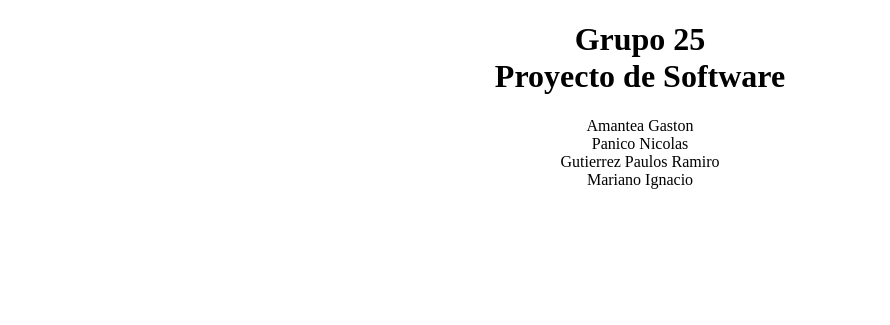
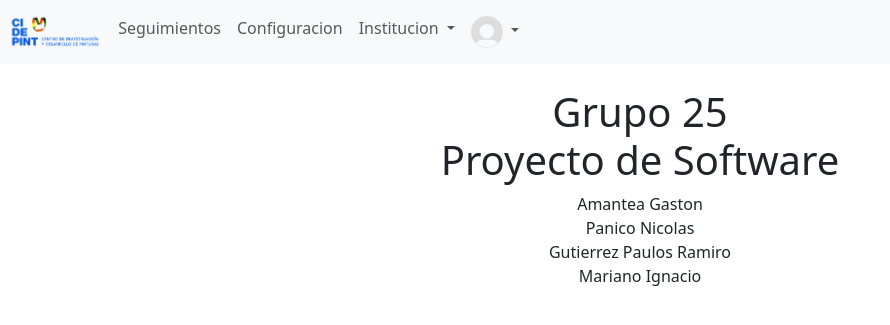
Before and after one commit to pnco200/proyecto-de-software, a Flask app: page / in a window 1280 px wide. Shown: the top 325 px of the page, without its empty margins (0-890 px from the left). Run offline with Flask 3, Linux system fonts and the light colour scheme.

Commit message:
Agregado layout_navbar (usar siempre)

```diff
--- a/admin/src/web/templates/home.html
+++ b/admin/src/web/templates/home.html
@@ -1,4 +1,4 @@
-{% extends "layout.html" %}
+{% extends "layout_navbar.html" %}
 
 {% block content %}
  <style>
--- /dev/null
+++ b/admin/src/web/templates/layout_navbar.html
@@ -0,0 +1,61 @@
+<!DOCTYPE html>
+<html lang="en">
+<head>
+    <meta charset="UTF-8">
+    <meta name="viewport" content="width=device-width, initial-scale=1.0">
+	<link rel="stylesheet" href="../../../static/styles/navbar.css">
+    <!-- Bootstrap 5 CSS -->
+    <link href="https://cdn.jsdelivr.net/npm/bootstrap@5.3.2/dist/css/bootstrap.min.css" rel="stylesheet"
+          integrity="sha384-T3c6CoIi6uLrA9TneNEoa7RxnatzjcDSCmG1MXxSR1GAsXEV/Dwwykc2MPK8M2HN" crossorigin="anonymous">
+    <title>CIDEPINT</title>
+</head>
+<body>
+<!-- Navbar -->
+<nav class="navbar navbar-expand-lg navbar-light bg-light">
+    <img src="../../../static/img/cidepint.png" class="img-fluid logoImg" alt="logo" >
+    <button class="navbar-toggler" type="button" data-bs-toggle="collapse" data-bs-target="#navbarNavDropdown"
+            aria-controls="navbarNavDropdown" aria-expanded="false" aria-label="Toggle navigation">
+        <span class="navbar-toggler-icon"></span>
+    </button>
+    <div class="collapse navbar-collapse" id="navbarNavDropdown">
+        <ul class="navbar-nav">
+            <li class="nav-item">
+                <a class="nav-link" href="#">Seguimientos</a>
+            </li>
+            <li class="nav-item">
+                <a class="nav-link" href="#">Configuracion</a>
+            </li>
+            <li class="nav-item dropdown" data-bs-toggle="dropdown1">
+                <a class="nav-link dropdown-toggle" href="#" id="navbarDropdownMenuLink" role="button"
+                   data-bs-toggle="dropdown" aria-haspopup="true" aria-expanded="false">
+                    Institucion
+                </a>
+                <ul class="dropdown-menu" aria-labelledby="navbarDropdownMenuLink">
+                    <li><a class="dropdown-item" href="">CIDEPINT</a></li>
+                    <li><a class="dropdown-item" href="">X</a></li>
+                    <li><a class="dropdown-item" href="">Y</a></li>
+                </ul>
+            </li>
+			<li class="nav-item dropdown" data-bs-toggle="dropdown2">
+                <a class="nav-link dropdown-toggle" href="" id="navbarDropdownMenuLink" role="button"
+                   data-bs-toggle="dropdown" aria-haspopup="true" aria-expanded="false">
+                    <img src="../../../static/img/pfp.png" alt="" class="profilePic">
+                </a>
+                <ul class="dropdown-menu" aria-labelledby="navbarDropdownMenuLink">
+                    <li><a class="dropdown-item" href="">Ver perfil</a></li>
+                    <li><a class="dropdown-item" href="">Cerrar sesion</a></li>
+                </ul>
+            </li>
+        </ul>
+    </div>
+</nav>
+
+<div class="container mt-4">
+    {% block content %}{% endblock %}
+</div>
+
+<script src="https://cdn.jsdelivr.net/npm/bootstrap@5.3.2/dist/js/bootstrap.bundle.min.js"
+        integrity="sha384-C6RzsynM9kWDrMNeT87bh95OGNyZPhcTNXj1NW7RuBCsyN/o0jlpcV8Qyq46cDfL"
+        crossorigin="anonymous"></script>
+</body>
+</html>
--- /dev/null
+++ b/admin/static/styles/navbar.css
@@ -0,0 +1,9 @@
+.logoImg {
+    max-width: 3rem;
+    max-height: 3rem;
+}
+
+.profilePic {
+    max-width: 2rem;
+    max-height: 2rem;
+}
```
Also changed, not shown: admin/static/img/LOGO-CIDEPINT-tripartito.jpg (added), admin/static/img/cidepint.png (added), admin/static/img/pfp.png (added).
